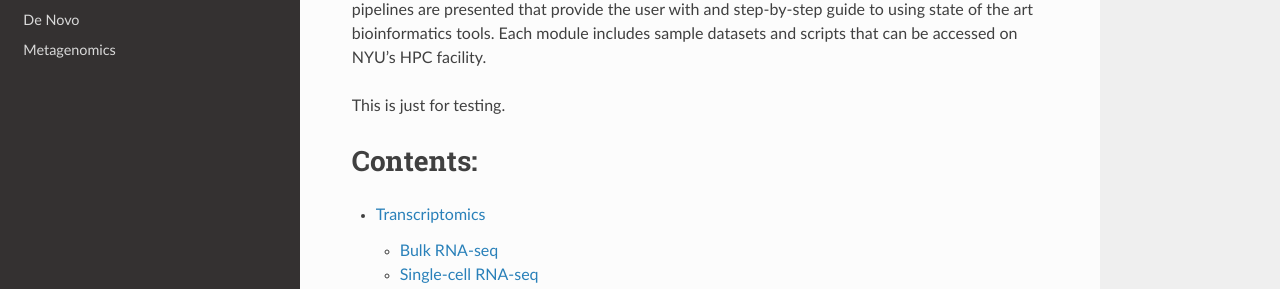
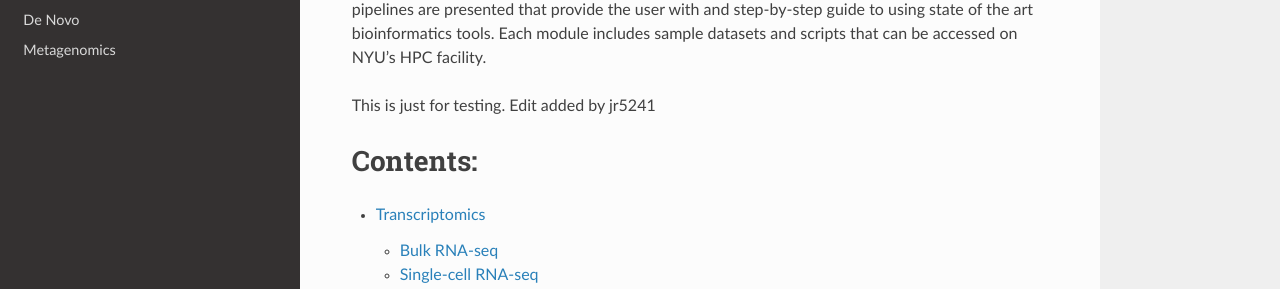
Before and after one commit to learn-gencore/learn-gencore, a Sphinx documentation site: the page built from source/index.rst, in a window 1280 px wide and 1270 px high. Shown: the part 234-523 px from the top of the window. Built offline with Sphinx 7.4.7 and the Read the Docs theme 3.1.0, drawn with Linux system fonts in a browser that asks for light colours.

Commit message:
Updating index page by core bio (#1)
* Added corebio

* Update index.rst

---------

Co-authored-by: Jayaram Radhakrishnan <97015642+jayramr@users.noreply.github.com>

```diff
--- a/source/index.rst
+++ b/source/index.rst
@@ -5,7 +5,7 @@ This resource has been has been generated by the Bioinformatics team at NYU Cent
 The modules included in this resources are designed to provide hands on experience with analyzing next generation sequencing. Standard pipelines are presented that provide the user with and step-by-step guide to using state of the art bioinformatics tools. Each module includes sample datasets and scripts that can be accessed on NYU’s HPC facility.
 
 This is just for testing.
-
+Edit added by jr5241
 
 Contents:
 =========
```
